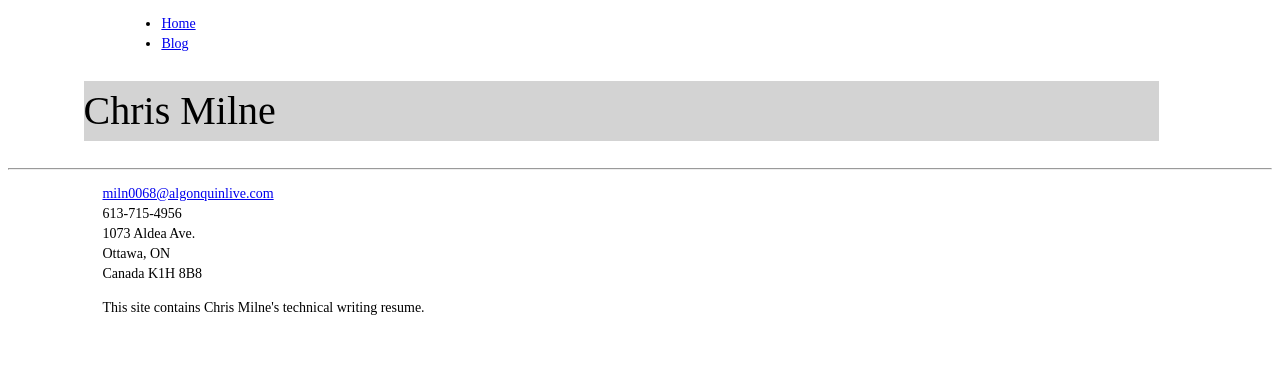
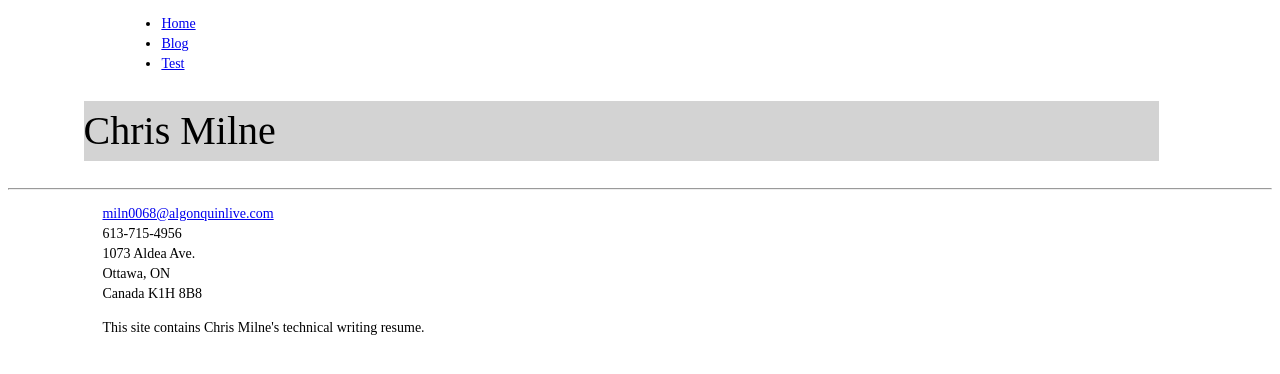
Before and after one commit to chris-milne/chris-milne.github.io, a Jekyll site: the page built from index.html, in a window 1280 px wide. Shown: the top 374 px of the page. Built offline with Jekyll 4.4.1, drawn with Linux system fonts in a browser that asks for light colours.

Commit message:
Update default.html

```diff
--- a/_layouts/default.html
+++ b/_layouts/default.html
@@ -12,6 +12,7 @@
 		        	<!--<li><a href="/about">About</a></li>-->
 	        		<!--<li><a href="/cv">CV</a></li>-->
 	        		<li><a href="/blog">Blog</a></li>
+	        		<li><a href="/test">Test</a></li>
 	    		</ul>
 			</nav>
 			<div class="container">
```
